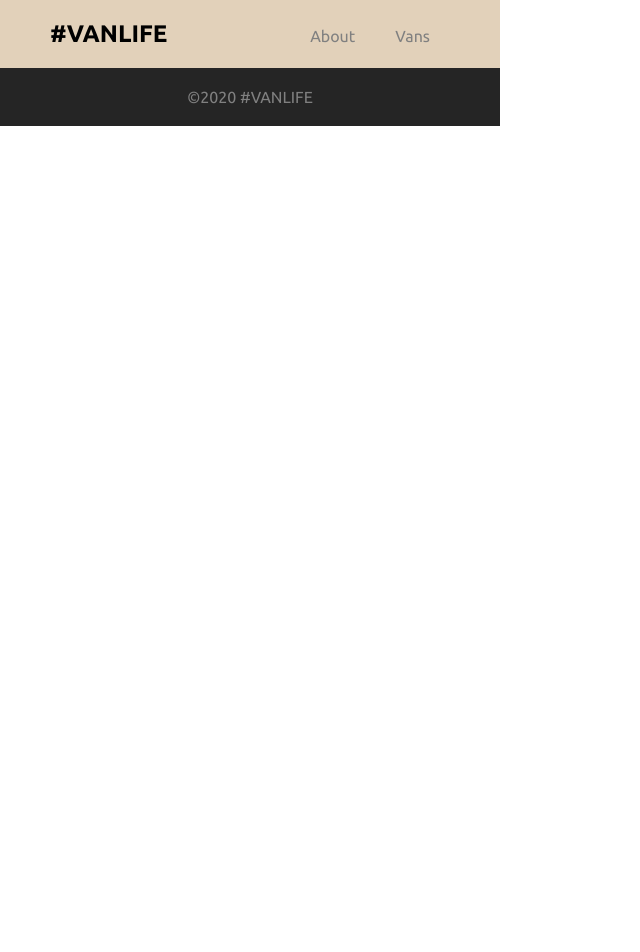
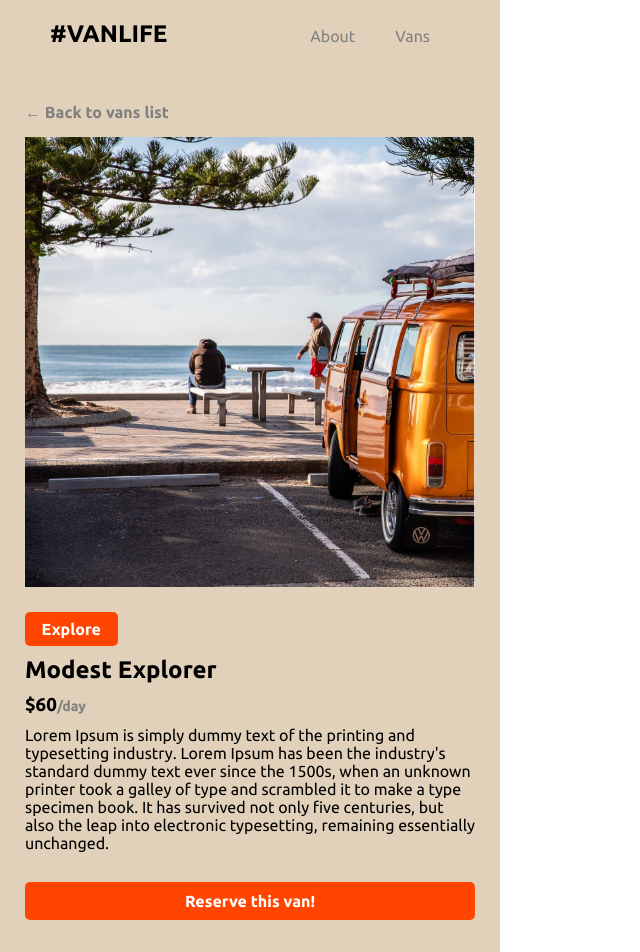
Before and after one commit to raphaeldeoliveira/exerciciosReact, a React (Create React App) app in the folder course-content/vanlife/: page /van-template in a window 1280 px wide. Shown: the top 952 px of the page, without its empty margins (0-640 px from the left). Before the commit the page ends 800 px from the top, so only its background shows below. Built offline with nearby package versions, Linux system fonts and the light colour scheme.

Commit message:
conclusao exercicio de criacao de rotas e como usar o link para navegar entre as rotas

```diff
--- a/course-content/vanlife/src/App.js
+++ b/course-content/vanlife/src/App.js
@@ -5,6 +5,7 @@ import "./components/styles.scss"
 import Home from "./components/Home";
 import About from "./components/About";
 import Vans from "./components/Vans";
+import VanTemplate from "./components/VanTemplate";
 
 function App() {
   return (
@@ -24,6 +25,7 @@ function App() {
           <Route path="/" element={<Home />}/>
           <Route path="/about" element={<About />}/>
           <Route path="/vans" element={<Vans />}/>
+          <Route path="/van-template" element={<VanTemplate />} />
         </Routes>
 
         <footer>©2020 #VANLIFE</footer>
--- a/course-content/vanlife/src/components/VanTemplate.js
+++ b/course-content/vanlife/src/components/VanTemplate.js
@@ -0,0 +1,44 @@
+import React from "react"
+import { Link } from "react-router-dom"
+
+import vanImageExample from "../assets/van-images/van1.jpg"
+
+export default function VanTemplate(props) {
+
+
+    return (
+        /*<div className="van-template">
+            <h4 className="back-button">&larr; Back to vans list</h4>
+            <img src={props.vanImage}/>
+            <h4
+                className="van-tag"
+                style={{ backgroundColor: props.tagColor }}
+            >{props.vanTag}</h4>
+            <h2>{props.vanTitle}</h2>
+            <h3>
+                <span className="price">{props.vanPrice}</span>
+                <span className="type-location">{props.locationPeriod}</span>
+            </h3>
+            <p>{props.vanParagraph}</p>
+            <Link className="reserve-button" to="/">Reserve this van!</Link>
+        </div>*/
+
+        <div className="van-template">
+            <div>
+                <Link to="/vans" className="back-button">&larr; Back to vans list</Link>
+                <img src={vanImageExample}/>
+                <h4
+                    className="van-tag"
+                    style={{ backgroundColor: "#ff4500" }}
+                >Explore</h4>
+                <h2>Modest Explorer</h2>
+                <h3>
+                    <span className="price">$60</span>
+                    <span className="type-location">/day</span>
+                </h3>
+                <p>Lorem Ipsum is simply dummy text of the printing and typesetting industry. Lorem Ipsum has been the industry's standard dummy text ever since the 1500s, when an unknown printer took a galley of type and scrambled it to make a type specimen book. It has survived not only five centuries, but also the leap into electronic typesetting, remaining essentially unchanged.</p>
+                <Link className="reserve-button" to="/">Reserve this van!</Link>
+            </div>
+        </div>
+    )
+}
--- a/course-content/vanlife/src/components/VanThumb.js
+++ b/course-content/vanlife/src/components/VanThumb.js
@@ -1,21 +1,26 @@
 import React from "react";
+import { Link } from "react-router-dom"
 
 export default function VanThumb(props) {
 
-
     return (
 
-        <div className="thumb-van">
+        <Link to="/van-template" className="thumb-van">
             <img src={props.vanImage}/>
             <div>
                 <h4 className="thumb-title">{props.vanTitle}</h4>
                 <h4 className="thumb-price">{props.vanPrice}</h4>
             </div>
             <div>
-                <h4 style={{ backgroundColor: props.tagColor }}  className="thumb-van-tag">{props.vanTag}</h4>
+                <h4
+                    //style={{ backgroundColor: props.tagColor, display: props.vanTag == null ? "none" : "block" }}
+                    style={props.vanTag == null ? { backgroundColor: "#e2d1ba", color: "#e2d1ba" } : { backgroundColor: props.tagColor }}
+                    className="thumb-van-tag">{props.vanTag}
+
+                </h4>
                 <h4 className="thumb-discount">{props.vanDiscount}</h4>
             </div>
 
-        </div>
+        </Link>
     )
 }
--- a/course-content/vanlife/src/components/Vans.js
+++ b/course-content/vanlife/src/components/Vans.js
@@ -3,11 +3,11 @@ import VanThumb from "./VanThumb"
 
 // importe das imagens
 import vanOne from "../assets/van-images/van1.jpg"
-import vanTwo from "../assets/van-images/van1.jpg"
-import vanThree from "../assets/van-images/van1.jpg"
-import vanFour from "../assets/van-images/van1.jpg"
-import vanFive from "../assets/van-images/van1.jpg"
-import vanSix from "../assets/van-images/van1.jpg"
+import vanTwo from "../assets/van-images/van2.jpg"
+import vanThree from "../assets/van-images/van3.jpg"
+import vanFour from "../assets/van-images/van4.jpg"
+import vanFive from "../assets/van-images/van5.jpg"
+import vanSix from "../assets/van-images/van6.jpg"
 
 export default function Vans() {
 
@@ -26,16 +26,45 @@ export default function Vans() {
                     <VanThumb
                         vanImage={vanOne}
                         vanTitle="Murder Explorer"
-                        vanPrice="90"
-                        tagColor="0c0c0c"
-                        vanTag="Touring"
-                        vanDiscount="20"
+                        vanPrice="$90"
+                        tagColor="#ff4500"
+                        vanTag="Explore"
+                        vanDiscount="$20"
                     />
-                    <VanThumb />
-                    <VanThumb />
-                    <VanThumb />
-                    <VanThumb />
-                    <VanThumb />
+                    <VanThumb
+                        vanImage={vanTwo}
+                        vanTitle="Murder Explorer"
+                        vanPrice="$90"
+                        tagColor="#ff4500"
+                        vanDiscount="$20"/>
+                    <VanThumb
+                        vanImage={vanThree}
+                        vanTitle="Murder Explorer"
+                        vanPrice="$90"
+                        tagColor="#000000"
+                        vanTag="Lauring"
+                        vanDiscount="$20"/>
+                    <VanThumb
+                        vanImage={vanFour}
+                        vanTitle="Murder Explorer"
+                        vanPrice="$90"
+                        tagColor="#ff4500"
+                        vanTag="Explore"
+                        vanDiscount="$20"/>
+                    <VanThumb
+                        vanImage={vanFive}
+                        vanTitle="Murder Explorer"
+                        vanPrice="$90"
+                        tagColor="#000000"
+                        vanTag="Lauring"
+                        vanDiscount="$20"/>
+                    <VanThumb
+                        vanImage={vanSix}
+                        vanTitle="Murder Explorer"
+                        vanPrice="$90"
+                        tagColor="#0b4e3e"
+                        vanTag="Reggae"
+                        vanDiscount="$20"/>
                 </div>
             </div>
         </div>
--- a/course-content/vanlife/src/components/styles.scss
+++ b/course-content/vanlife/src/components/styles.scss
@@ -102,6 +102,7 @@ main {
 .about-section {
 
     background-color: #ece9e1;
+    padding-bottom: 40px;
 
     img {
         width: 100%;
@@ -123,7 +124,7 @@ main {
     div {
         padding: 20px 0px;
         background-color: rgb(251, 208, 129);
-        margin: 40px auto;
+        margin-top: 40px;
         border-radius: 2px;
     }
 
@@ -150,7 +151,7 @@ main {
 // van section
 
 .vans-page {
-    background-color: rgb(226, 209, 186);
+    background-color: #e2d1ba;
 
     > div {
         width: 90%;
@@ -209,8 +210,8 @@ main {
 .thumb-van {
 
     margin: 20px 0px;
-
-    border: 2px solid red;
+    text-decoration: none;
+    color: black;
 
     img {
         width: 100%;
@@ -218,18 +219,87 @@ main {
 
     > div {
         display: flex;
+        justify-content: space-between;
     }
 
-    h4 {
-        display: block;
+    .thumb-discount {
+        color: gray;
+        font-size: 14px;
+        text-decoration: line-through;
     }
 
-    .thumb-title, .thumb-van-tag {
-        float: left;
-    }
-
-    .thumb-price, .thumb-discount {
-        float: right;
+    .thumb-van-tag {
+        padding: 8px;
+        border-radius: 5px;
+        color: white;
+        margin-top: 7px;
     }
 
 }
+
+// estilos van-template
+
+.van-template {
+
+    background-color: #e2d1ba;
+
+    > div {
+        width: 90%;
+        margin: auto;
+        padding: 35px 0px;
+    }
+
+    .back-button {
+        color: gray;
+        font-weight: bolder;
+        text-decoration: none;
+    }
+
+    img {
+        width: 100%;
+        margin: 15px 0px;
+    }
+
+    .van-tag {
+        padding: 8px;
+        border-radius: 5px;
+        color: white;
+        margin-top: 7px;
+        width: 17%;
+        text-align: center;
+    }
+
+    h2 {
+        font-weight: bolder;
+        margin: 10px 0px;
+    }
+
+    p {
+        margin: 10px 0px;
+    }
+
+    .price {
+        font-weight: bolder;
+    }
+
+    .type-location {
+        font-size: 14px;
+        font-weight: bolder;
+        color: gray;
+    }
+
+    .reserve-button {
+        background-color: orangered;
+        color: white;
+        font-weight: bolder;
+        border: none;
+        width: 100%;
+        padding: 10px 0px;
+        border-radius: 5px;
+        margin-top: 30px;
+        text-decoration: none;
+        display: block;
+        text-align: center;
+    }
+
+}
```
Also changed, not shown: 1 other file (tests, documents, lock files or other folders).
